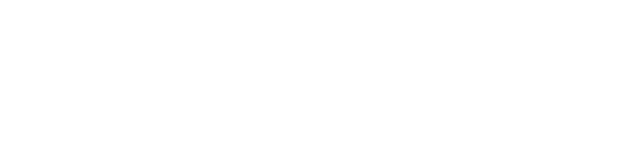
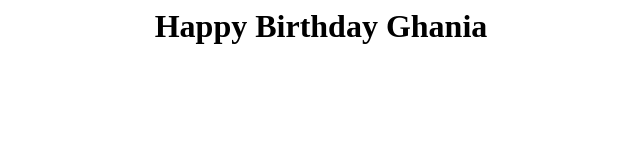
Before and after one commit to gusweee/gofaro.github.io, a plain HTML site: page index.html in a window 1280 px wide. Shown: the whole page, without its empty margins (319-959 px from the left). Drawn offline with Linux system fonts and the light colour scheme.

Commit message:
Update index.html
Ulang Tahun

```diff
--- a/index.html
+++ b/index.html
@@ -1,7 +1,4 @@
-<html>
-    <h1>
-    <marquee>
-        WelCome To Gusweee Documentation
-        </marquee>
-    </h1>
-</html>
+<h1><center>Happy Birthday Ghania</center></h1>
+<canvas id="birthday"></canvas>
+<link rel="stylesheet" type="text/css" href="style.css"></link>
+<script src="index.js"></script>
```
